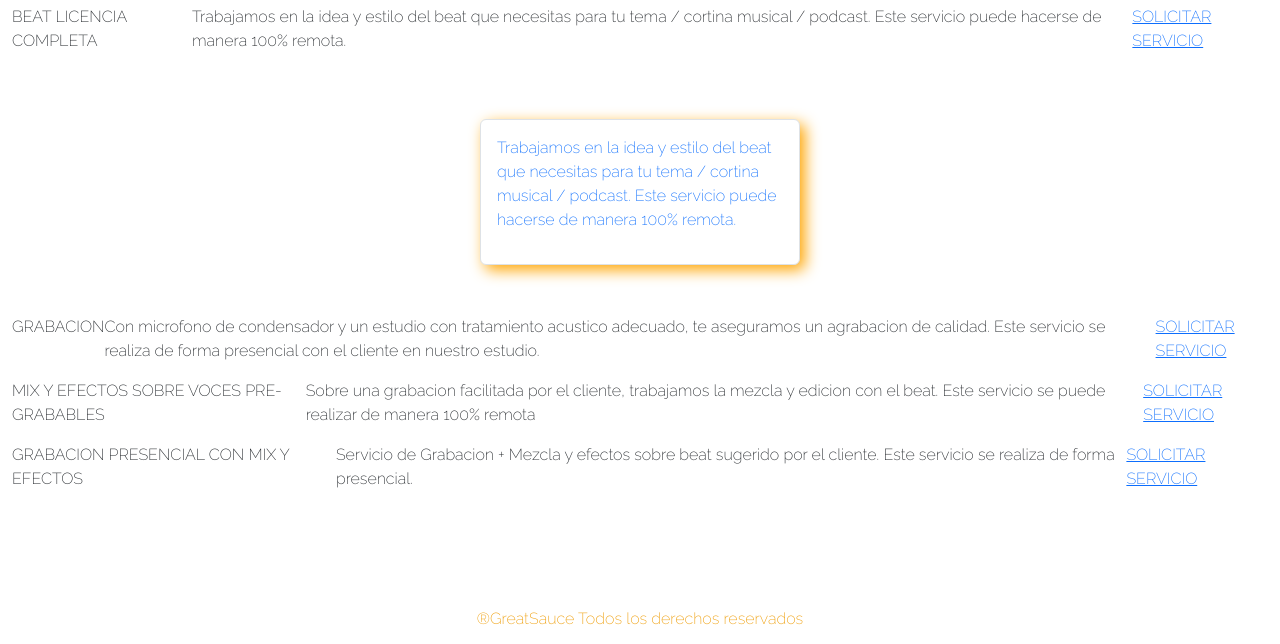
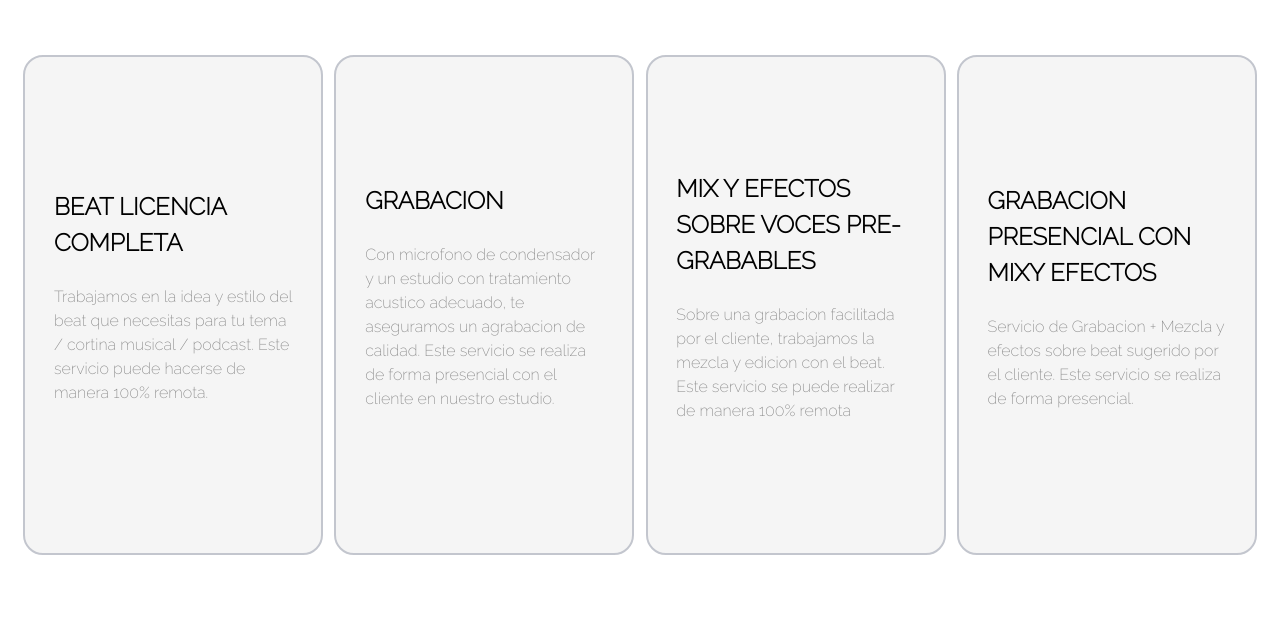
Before and after one commit to ianbifano/greatsauce, a plain HTML site: page pages/servicios.html in a window 1280 px wide. Shown: the part 72-716 px from the top of the page. Drawn offline with nearby package versions, Linux system fonts and the light colour scheme.

Commit message:
Edicion pagina de servicios

```diff
--- a/pages/servicios.html
+++ b/pages/servicios.html
@@ -64,71 +64,53 @@
         </nav>
     </header>
     <main>
-        <section class="container-fluid">
+        <section class="container-fluid d-flex flex-wrap justify-content-evenly ">
 
             <!-- Tarjeta de servicio 1 -->
-            <div class="servicios__section__articleServicio__divServicio center">
-                <span class="servicios__section___articleServicio__divServicio__span"> BEAT LICENCIA COMPLETA
-                </span>
-                <p class="servicios__section___articleServicio__divServicio__p"> Trabajamos en la idea y estilo del
-                    beat que necesitas para tu tema / cortina musical / podcast.
-                    Este servicio puede hacerse de manera 100% remota. </p>
 
-                <a class="servicios__section___articleServicio__divServicio__a" href="./contacto.html"> SOLICITAR
-                    SERVICIO </a>
+            <div class="card-servicio">
+                <div class="card-servicio-details">
+                    <p class="card-servicio-text-title">BEAT LICENCIA COMPLETA</p>
+                    <p class="card-servicio-text-body">Trabajamos en la idea y estilo del
+                        beat que necesitas para tu tema / cortina musical / podcast.
+                        Este servicio puede hacerse de manera 100% remota.</p>
+                </div>
+                <a href="./contacto.html"><button class="card-servicio-button"> Contactanos</button></a>
             </div>
 
-            <article class="col center">
-                <a href="./artista.html" class="text-none-style">
-                    <div class="card border">
-                        <div class="card-body">
-                            <p class="servicios__section___articleServicio__divServicio__p"> Trabajamos en la idea y
-                                estilo del
-                                beat que necesitas para tu tema / cortina musical / podcast.
-                                Este servicio puede hacerse de manera 100% remota. </p>
-                        </div>
-                    </div>
-                </a>
-            </article>
+            <!-- Tarjeta de servicio 2 -->
 
-
-            <!-- Tarjeta de servicio 2 -->
-            <article class="servicios__section__articleServicio center">
-                <div class="servicios__section__articleServicio__divServicio center">
-                    <span class="servicios__section___articleServicio__divServicio__span "> GRABACION </span>
-                    <p class="servicios__section___articleServicio__divServicio__p"> Con microfono de condensador y un
+            <div class="card-servicio">
+                <div class="card-servicio-details">
+                    <p class="card-servicio-text-title">GRABACION</p>
+                    <p class="card-servicio-text-body">Con microfono de condensador y un
                         estudio con tratamiento acustico adecuado, te aseguramos un agrabacion de calidad. Este servicio
                         se realiza de forma presencial con el cliente en nuestro estudio. </p>
+                </div>
+                <a href="./contacto.html"><button class="card-servicio-button"> Contactanos</button></a>
+            </div>
+            <!-- Tarjeta de servicio 3 -->
 
-                    <a class="servicios__section___articleServicio__divServicio__a" href="./contacto.html"> SOLICITAR
-                        SERVICIO </a>
-                </div>
-            </article>
-            <!-- Tarjeta de servicio 3 -->
-            <article class="servicios__section__articleServicio center">
-                <div class="servicios__section__articleServicio__divServicio center">
-                    <span class="servicios__section___articleServicio__divServicio__span"> MIX Y EFECTOS SOBRE VOCES
-                        PRE-GRABABLES </span>
-                    <p class="servicios__section___articleServicio__divServicio__p"> Sobre una grabacion facilitada por
+            <div class="card-servicio">
+                <div class="card-servicio-details">
+                    <p class="card-servicio-text-title">MIX Y EFECTOS SOBRE VOCES
+                        PRE-GRABABLES </p>
+                    <p class="card-servicio-text-body">Sobre una grabacion facilitada por
                         el cliente, trabajamos la mezcla y edicion con el beat. Este servicio se puede realizar de
                         manera 100% remota </p>
+                </div>
+                <a href="./contacto.html"><button class="card-servicio-button"> Contactanos</button></a>
+            </div>
+            <!-- Tarjeta de servicio  4 -->
 
-                    <a class="servicios__section___articleServicio__divServicio__a" href="./contacto.html"> SOLICITAR
-                        SERVICIO </a>
+            <div class="card-servicio">
+                <div class="card-servicio-details">
+                    <p class="card-servicio-text-title">GRABACION PRESENCIAL CON MIXY EFECTOS</p>
+                    <p class="card-servicio-text-body"> Servicio de Grabacion + Mezcla y
+                        efectos sobre beat sugerido por el cliente. Este servicio se realiza de forma presencial. </p>
                 </div>
-            </article>
-            <!-- Tarjeta de servicio  4 -->
-            <article class="servicios__section__articleServicio center">
-                <div class="servicios__section__articleServicio__divServicio center">
-                    <span class="servicios__section___articleServicio__divServicio__span"> GRABACION PRESENCIAL CON MIX
-                        Y EFECTOS </span>
-                    <p class="servicios__section___articleServicio__divServicio__p"> Servicio de Grabacion + Mezcla y
-                        efectos sobre beat sugerido por el cliente. Este servicio se realiza de forma presencial. </p>
-
-                    <a class="servicios__section___articleServicio__divServicio__a" href="./contacto.html"> SOLICITAR
-                        SERVICIO </a>
-                </div>
-            </article>
+                <a href="./contacto.html"><button class="card-servicio-button"> Contactanos</button></a>
+            </div>
 
         </section>
     </main>
--- a/style/style.css
+++ b/style/style.css
@@ -48,6 +48,10 @@
     margin: 50px 0px;
 }
 
+.font-title:hover {
+    transform: rotate(3deg);
+}
+
 .font-orange {
     color: rgb(238, 155, 0);
 }
@@ -75,6 +79,14 @@
     margin: 100px 0px;
     width: 250px;
     height: 200px;
+}
+
+@media (min-width: 600px) {
+    .cardFilmYt {
+        margin: 100px 0px;
+        width: 450px;
+        height: 300px;
+    }
 }
 
 .cardFilmYt:hover {
@@ -106,3 +118,62 @@ footer {
 #index__section {
     margin: 0px;
 }
+
+
+.card-servicio {
+    margin-top: 50px;
+    width: 300px;
+    height: 500px;
+    border-radius: 20px;
+    background: #f5f5f5;
+    position: relative;
+    padding: 1.8rem;
+    border: 2px solid #c3c6ce;
+    transition: 0.5s ease-out;
+    overflow: visible;
+}
+
+.card-servicio-details {
+    color: black;
+    height: 100%;
+    gap: .5em;
+    display: grid;
+    place-content: center;
+}
+
+.card-servicio-button {
+    transform: translate(-50%, 125%);
+    width: 60%;
+    border-radius: 1rem;
+    border: none;
+    background-color: orange;
+    color: black;
+    font-size: 1rem;
+    padding: .5rem 1rem;
+    position: absolute;
+    left: 50%;
+    bottom: 0;
+    opacity: 0;
+    transition: 0.3s ease-out;
+}
+
+.card-servicio-text-body {
+    color: rgb(134, 134, 134);
+}
+
+/*Text*/
+.card-servicio-text-title {
+    font-size: 1.5em;
+    font-weight: bold;
+}
+
+/*Hover*/
+.card-servicio:hover {
+    border-color: orange;
+    box-shadow: 2px 2px 10px orange;
+}
+
+.card-servicio:hover .card-servicio-button {
+    transform: translate(-50%, 50%);
+    opacity: 1;
+}
```
Also changed, not shown: pages/artista.html (+7 -9 lines).
